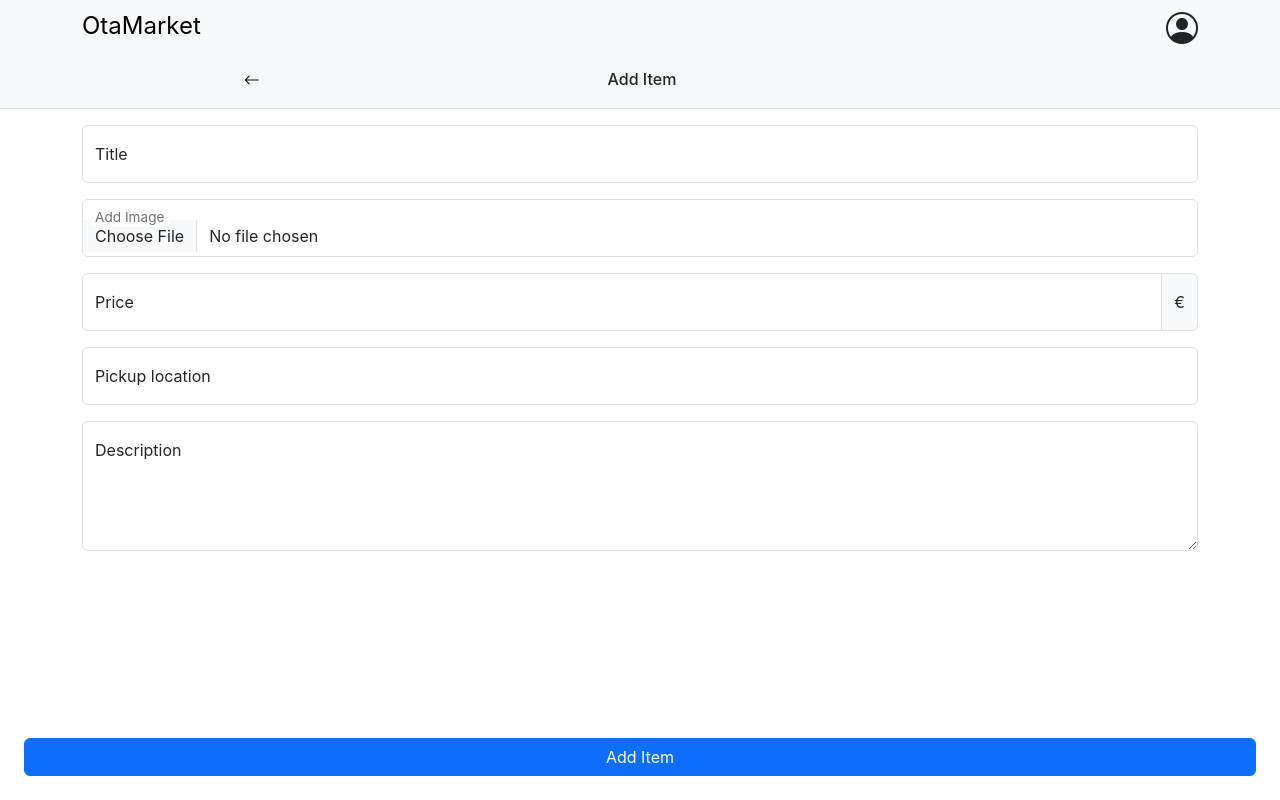
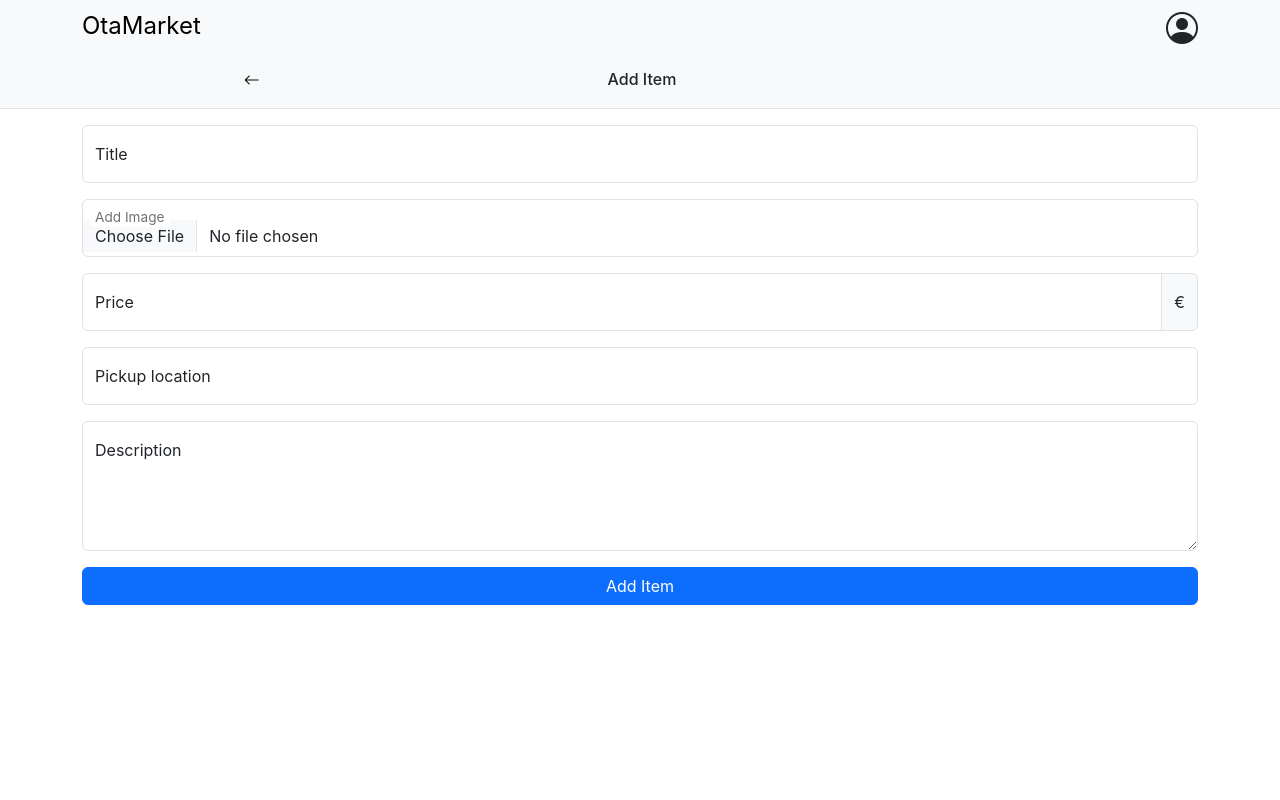
Before and after one commit to fravl/otamarket, a React (Create React App) app in the folder frontend/: page /add in a window 1280 px wide. Built offline with nearby package versions, Linux system fonts and the light colour scheme; no server answers.

Commit message:
make submit button non fixed

```diff
--- a/frontend/src/components/ItemForm.tsx
+++ b/frontend/src/components/ItemForm.tsx
@@ -70,11 +70,9 @@ const ItemForm = () => {
                     ></textarea>
                     <label htmlFor="description">Description</label>
                 </div>
-                <div className="fixed-bottom p-4">
-                    <button type="submit" className="btn btn-primary w-100">
-                        Add Item
-                    </button>
-                </div>
+                <button type="submit" className="btn btn-primary w-100">
+                    Add Item
+                </button>
             </form>
         </div>
     );
```
